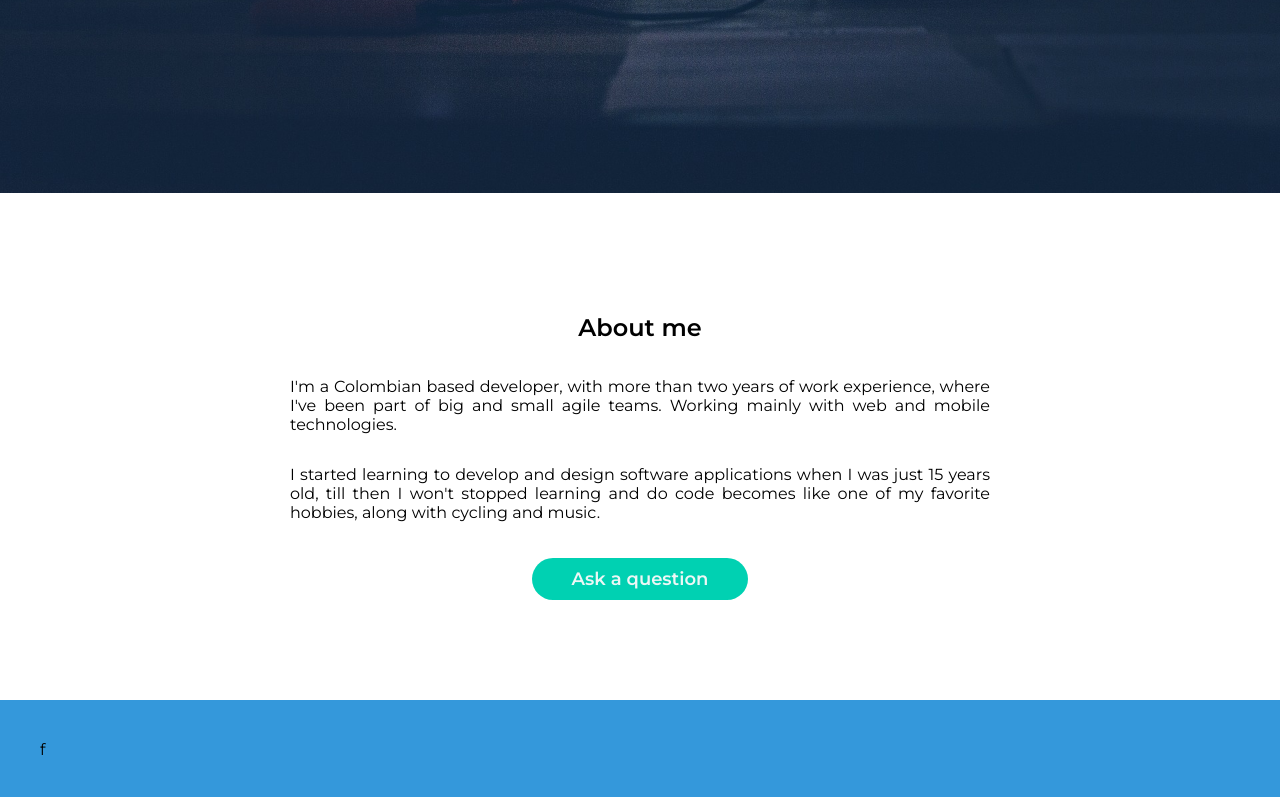
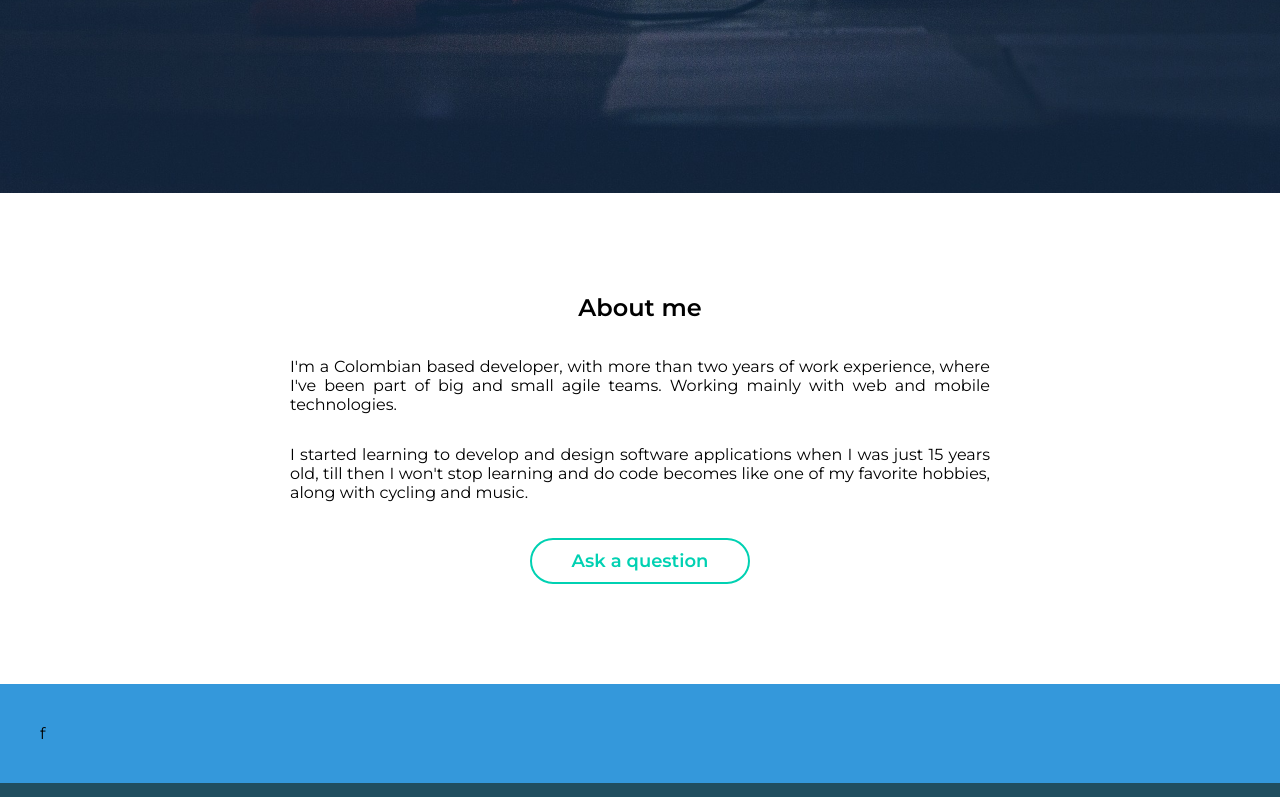
Before and after one commit to Narias1999/Narias1999.github.io, a React (Create React App) app: page / in a window 1280 px wide. Shown: the part 487-1284 px from the top of the page. Built offline with nearby package versions, Linux system fonts and the light colour scheme.

Commit message:
Bordered button

```diff
--- a/src/components/Button.js
+++ b/src/components/Button.js
@@ -1,9 +1,10 @@
 import React from "react";
 import styles from "./Button.module.css";
 
-function Button({ text, click, block }) {
+function Button({ text, click, block, bordered }) {
   let buttonStyles = [styles.Button];
   if (block) buttonStyles.push(styles.block);
+  if (bordered) buttonStyles.push(styles.bordered);
   return (
     <button className={buttonStyles.join(" ")} onClick={click}>
       {text}
--- a/src/components/Button.module.css
+++ b/src/components/Button.module.css
@@ -14,6 +14,18 @@
 .Button.block {
   width: 100%;
 }
+.Button.bordered {
+  background: transparent;
+  color: var(--brand);
+  border: 2px solid var(--brand);
+}
 .Button:hover {
   background: var(--brand-light);
+  color: var(--white);
+  border-color: var(--brand-light);
 }
+/* .Button.Button.bordered:hover {
+  background: transparent;
+  color: var(--brand-light);
+  border-color: var(--brand-light);
+} */
--- a/src/pages/About.js
+++ b/src/pages/About.js
@@ -49,11 +49,11 @@ class Home extends Component {
           </p>
           <p>
             I started learning to develop and design software applications when
-            I was just 15 years old, till then I won't stopped learning and do
-            code becomes like one of my favorite hobbies, along with cycling and
+            I was just 15 years old, till then I won't stop learning and do code
+            becomes like one of my favorite hobbies, along with cycling and
             music.
           </p>
-          <Button text="Ask a question" />
+          <Button text="Ask a question" bordered />
         </section>
         <section className={styles.Skills}>f</section>
       </Fragment>
--- a/src/pages/About.module.css
+++ b/src/pages/About.module.css
@@ -49,6 +49,9 @@
   max-width: 700px;
   text-align: justify;
 }
+.Extract h2 {
+  margin-top: 0;
+}
 .Extract button {
   margin-top: 20px;
 }
```
